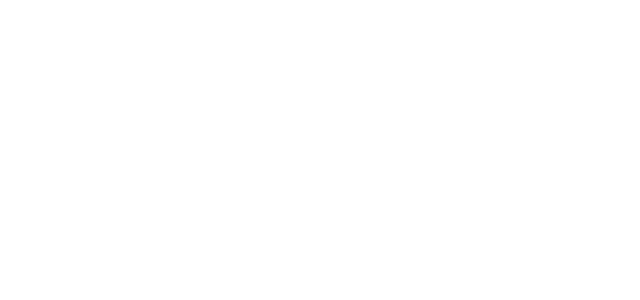
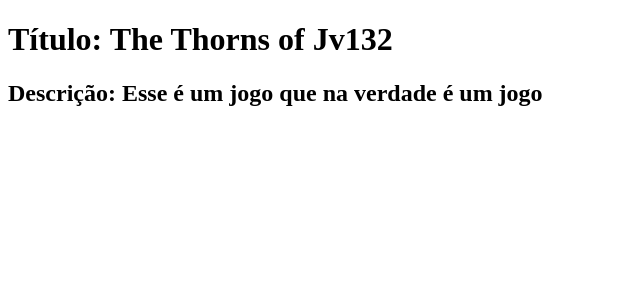
Before and after one commit to n0deee/test-website-nextjs, a Next.js app: page /games/1 in a window 1280 px wide. Shown: the top 300 px of the page, without its empty margins (0-640 px from the left). Built offline with nearby package versions, Linux system fonts and the light colour scheme.

Commit message:
Fixing Game Page

```diff
--- a/data/games_list.js
+++ b/data/games_list.js
@@ -2,5 +2,6 @@
 export const gamelist = [
     {id: 1, name: "The Thorns of Jv132", description: "Esse é um jogo que na verdade é um jogo", logourl: ""},
     {id: 2, name: "Chrono Gatilho", description: "Nenhuma referência aqui", logourl: ""},
-    {id: 3, name: "Vião", description: "Um jogo de simulador de dogs", logourl: ""}
+    {id: 3, name: "Vião", description: "Um jogo de simulador de dogs", logourl: ""},
+    {id: 4, name: "N0de.js", description: "É proibido usar o N0de#0657", logourl: ""}
 ]
--- a/pages/api/games/list/[id].js
+++ b/pages/api/games/list/[id].js
@@ -5,7 +5,8 @@ var reqCount = 0;
 
 // Handle the requests
 export default function handler(req, res) {
-    console.log(`RequestCount: ${reqCount++}`)
+    console.log(`RequestCount: ${++reqCount}`)
+
     // Handle GET requests
     if (req.method === 'GET') {
         const gameid = req.query.id
--- a/pages/games/[id].js
+++ b/pages/games/[id].js
@@ -1,13 +1,18 @@
 import React, {useState, useEffect} from "react"
 import { useRouter } from "next/router"
 
-function GameName() {
+const router = useRouter()
+
+
+function GameInfo() {
     const [gameName, setGameName] = useState("Carregando...")
+    const [gameDescription, setGameDescription] = useState("Carregando...")
 
     async function fetchGameName() {
-        const res = await fetch(`/api/games/list/2`)
-        const data = res.json()
+        const res = await fetch(`/api/games/list/${router.query.id}`)
+        const data = await res.json()
         setGameName(data.name)
+        setGameDescription(data.description)
     }
 
     useEffect(() => {
@@ -16,12 +21,12 @@ function GameName() {
 
     return (
         <div>
-            <h2>{gameName}</h2>
+            <h1>Título: {gameName}</h1>
+            <h2>Descrição: {gameDescription}</h2>
         </div>
     )
-
 }
 
 export default function Main(request, response) {
-    return <GameName/>
+    return <GameInfo/>
 }
```
